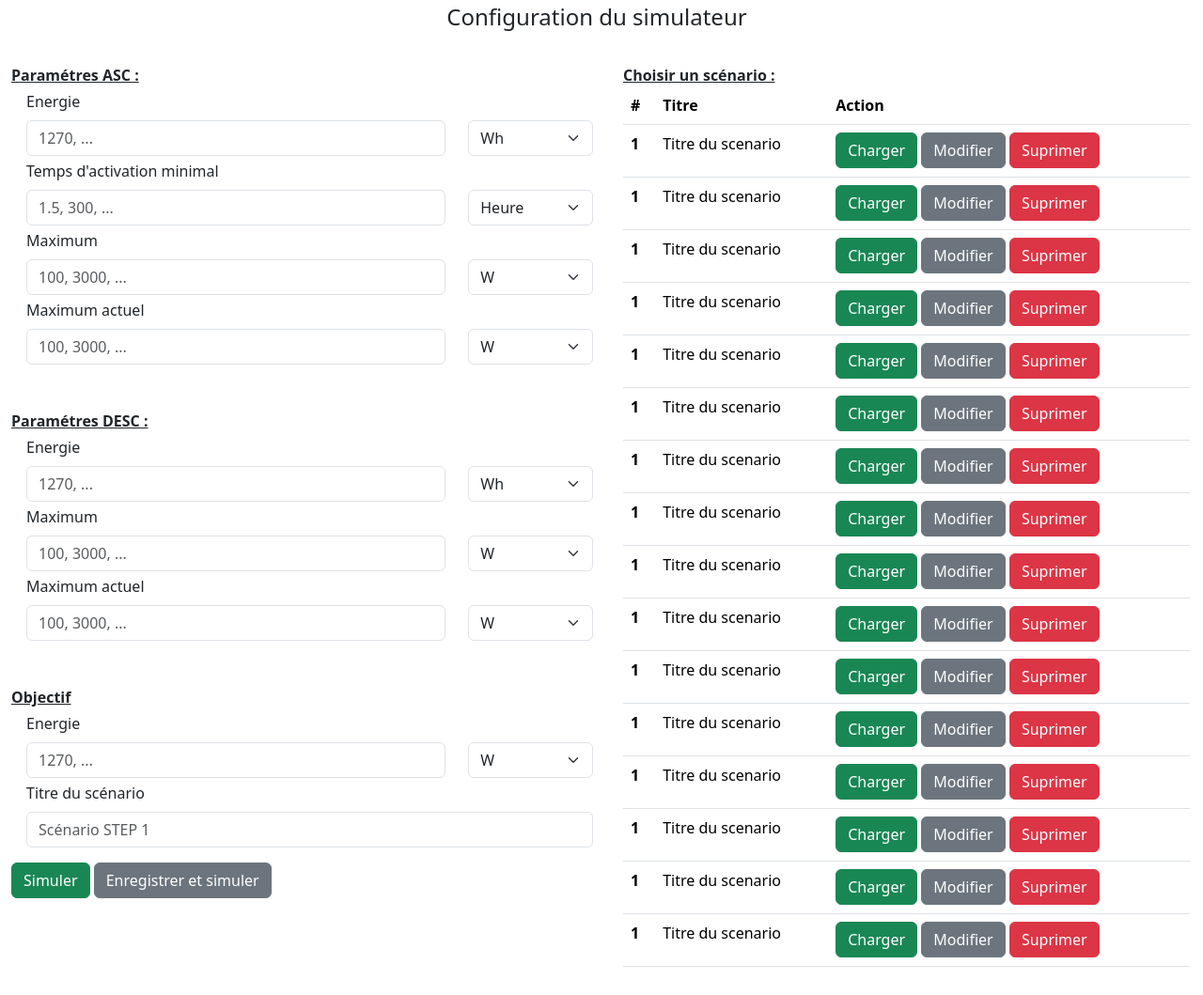
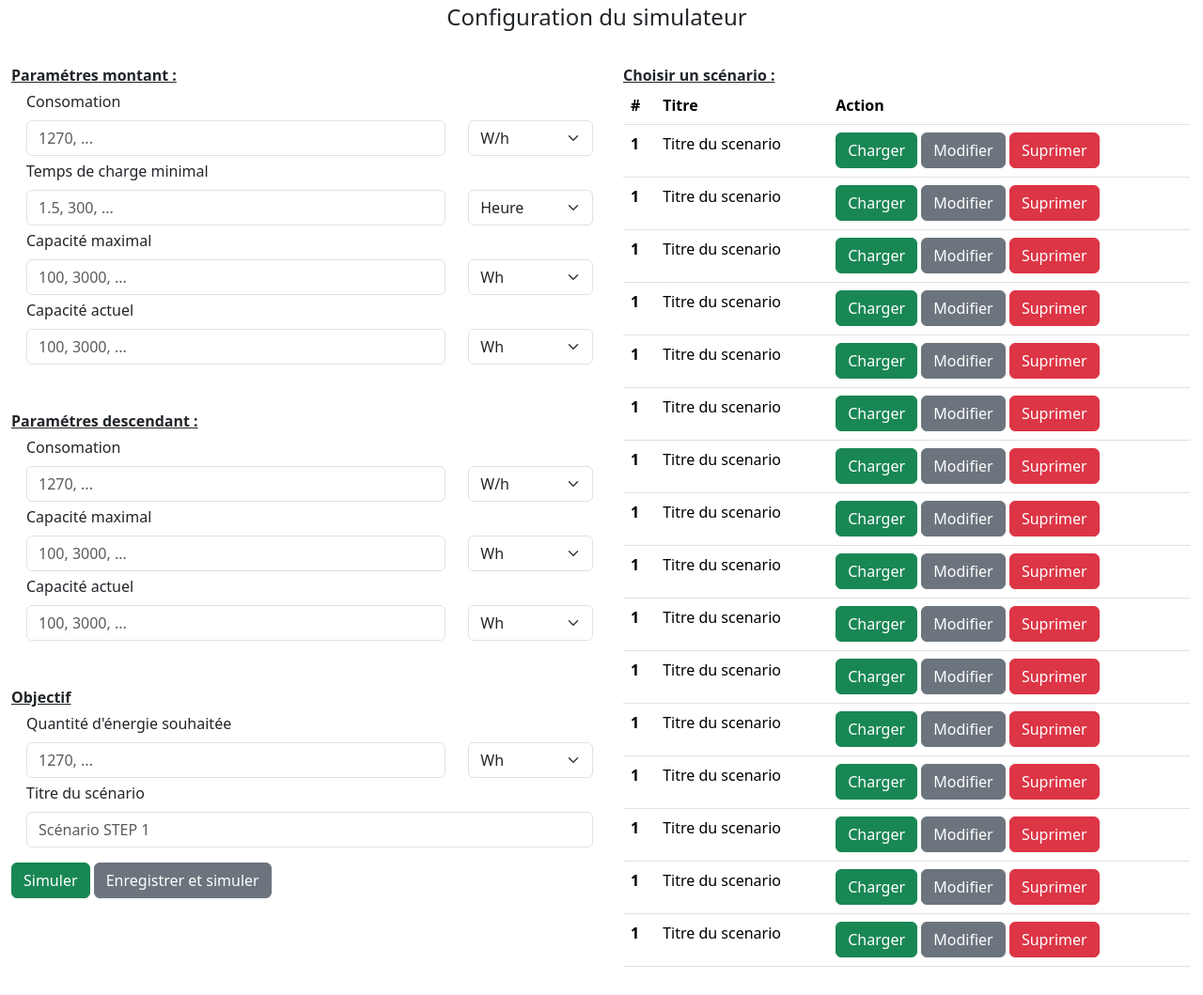
Before and after one commit to Zarbose/Ec2, a Django app: page / in a window 1280 px wide. Shown: the whole page at 94% size. Run offline with Django 4.2, Linux system fonts and the light colour scheme.

Commit message:
[UPDATE] mise a jour des unités et des nom des paramétres

```diff
--- a/webapp/Ec2/scrap/templates/scrap/index.html
+++ b/webapp/Ec2/scrap/templates/scrap/index.html
@@ -19,29 +19,29 @@
                 <form class="ms-2">
                     <div id="asc_parameters" class="">
                         <div class="fw-bold text-decoration-underline">
-                            Paramétres ASC :
+                            Paramétres montant :
                         </div>
                         <div class="ms-3">
                             <div class="mt-1">
-                                <label for="asc_energie" class="form-label">Energie</label>
+                                <label for="asc_energie" class="form-label">Consomation</label>
                                 <div class="row" id="asc_energie">
                                     <div class="col">
                                         <input type="text" class="form-control" placeholder="1270, ..." aria-label="asc_energie" required>
                                     </div>
                                     <div class="col-3">
                                         <select class="form-select" aria-label="unite">
-                                            <option selected="1">Wh</option>
-                                            <option value="2">KWh</option>
-                                            <option value="3">MWh</option>
-                                            <option value="4">GWh</option>
-                                            <option value="5">TWh</option>
+                                            <option selected="1">W/h</option>
+                                            <option value="2">KW/h</option>
+                                            <option value="3">MW/h</option>
+                                            <option value="4">GW/h</option>
+                                            <option value="5">TW/h</option>
                                         </select>
                                     </div>
                                 </div>
                             </div>
 
                             <div class="mt-1">
-                                <label for="asc_activation" class="form-label">Temps d'activation minimal</label>
+                                <label for="asc_activation" class="form-label">Temps de charge minimal</label>
                                 <div class="row" id="asc_activation">
                                     <div class="col">
                                         <input type="text" class="form-control" placeholder="1.5, 300, ..." aria-label="asc_activation" required>
@@ -57,53 +57,10 @@
                             </div>
 
                             <div class="mt-1">
-                                <label for="asc_maximum" class="form-label">Maximum</label>
+                                <label for="asc_maximum" class="form-label">Capacité maximal</label>
                                 <div class="row" id="asc_maximum">
                                     <div class="col">
                                         <input type="text" class="form-control" placeholder="100, 3000, ..." aria-label="asc_maximum" required>
-                                    </div>
-                                    <div class="col-3">
-                                        <select class="form-select" aria-label="unite">
-                                            <option selected="1">W</option>
-                                            <option value="2">KW</option>
-                                            <option value="3">MW</option>
-                                            <option value="4">GW</option>
-                                            <option value="5">TW</option>
-                                        </select>
-                                    </div>
-                                </div>
-                            </div>
-
-                            <div class="mt-1">
-                                <label for="asc_maximum_actu" class="form-label">Maximum actuel</label>
-                                <div class="row" id="asc_maximum_actu">
-                                    <div class="col">
-                                        <input type="text" class="form-control" placeholder="100, 3000, ..." aria-label="asc_maximum_actu" required>
-                                    </div>
-                                    <div class="col-3">
-                                        <select class="form-select" aria-label="unite">
-                                            <option selected="1">W</option>
-                                            <option value="2">KW</option>
-                                            <option value="3">MW</option>
-                                            <option value="4">GW</option>
-                                            <option value="5">TW</option>
-                                        </select>
-                                    </div>
-                                </div>
-                            </div>
-                        </div>
-                    </div>
-
-                    <div id="desc_parameters" class="mt-5">
-                        <div class="fw-bold text-decoration-underline">
-                            Paramétres DESC :
-                        </div>
-                        <div class="ms-3">
-                            <div class="mt-1">
-                                <label for="desc_energie" class="form-label">Energie</label>
-                                <div class="row" id="energie">
-                                    <div class="col">
-                                        <input type="text" class="form-control" placeholder="1270, ..." aria-label="desc_energie" required>
                                     </div>
                                     <div class="col-3">
                                         <select class="form-select" aria-label="unite">
@@ -118,36 +75,79 @@
                             </div>
 
                             <div class="mt-1">
-                                <label for="desc_maximum" class="form-label">Maximum</label>
+                                <label for="asc_maximum_actu" class="form-label">Capacité actuel</label>
+                                <div class="row" id="asc_maximum_actu">
+                                    <div class="col">
+                                        <input type="text" class="form-control" placeholder="100, 3000, ..." aria-label="asc_maximum_actu" required>
+                                    </div>
+                                    <div class="col-3">
+                                        <select class="form-select" aria-label="unite">
+                                            <option selected="1">Wh</option>
+                                            <option value="2">KWh</option>
+                                            <option value="3">MWh</option>
+                                            <option value="4">GWh</option>
+                                            <option value="5">TWh</option>
+                                        </select>
+                                    </div>
+                                </div>
+                            </div>
+                        </div>
+                    </div>
+
+                    <div id="desc_parameters" class="mt-5">
+                        <div class="fw-bold text-decoration-underline">
+                            Paramétres descendant :
+                        </div>
+                        <div class="ms-3">
+                            <div class="mt-1">
+                                <label for="desc_energie" class="form-label">Consomation</label>
+                                <div class="row" id="energie">
+                                    <div class="col">
+                                        <input type="text" class="form-control" placeholder="1270, ..." aria-label="desc_energie" required>
+                                    </div>
+                                    <div class="col-3">
+                                        <select class="form-select" aria-label="unite">
+                                            <option selected="1">W/h</option>
+                                            <option value="2">KW/h</option>
+                                            <option value="3">MW/h</option>
+                                            <option value="4">GW/h</option>
+                                            <option value="5">TW/h</option>
+                                        </select>
+                                    </div>
+                                </div>
+                            </div>
+
+                            <div class="mt-1">
+                                <label for="desc_maximum" class="form-label">Capacité maximal</label>
                                 <div class="row" id="desc_maximum">
                                     <div class="col">
                                         <input type="text" class="form-control" placeholder="100, 3000, ..." aria-label="desc_maximum" required>
                                     </div>
                                     <div class="col-3">
                                         <select class="form-select" aria-label="unite">
-                                            <option selected="1">W</option>
-                                            <option value="2">KW</option>
-                                            <option value="3">MW</option>
-                                            <option value="4">GW</option>
-                                            <option value="5">TW</option>
+                                            <option selected="1">Wh</option>
+                                            <option value="2">KWh</option>
+                                            <option value="3">MWh</option>
+                                            <option value="4">GWh</option>
+                                            <option value="5">TWh</option>
                                         </select>
                                     </div>
                                 </div>
                             </div>
 
                             <div class="mt-1">
-                                <label for="desc_maximum_actu" class="form-label">Maximum actuel</label>
+                                <label for="desc_maximum_actu" class="form-label">Capacité actuel</label>
                                 <div class="row" id="desc_maximum_actu">
                                     <div class="col">
                                         <input type="text" class="form-control" placeholder="100, 3000, ..." aria-label="desc_maximum_actu" required>
                                     </div>
                                     <div class="col-3">
                                         <select class="form-select" aria-label="unite">
-                                            <option selected="1">W</option>
-                                            <option value="2">KW</option>
-                                            <option value="3">MW</option>
-                                            <option value="4">GW</option>
-                                            <option value="5">TW</option>
+                                            <option selected="1">Wh</option>
+                                            <option value="2">KWh</option>
+                                            <option value="3">MWh</option>
+                                            <option value="4">GWh</option>
+                                            <option value="5">TWh</option>
                                         </select>
                                     </div>
                                 </div>
@@ -161,18 +161,18 @@
                         </div>
                         <div class="ms-3">
                             <div class="mt-1">
-                                <label for="obj_energie" class="form-label">Energie</label>
+                                <label for="obj_energie" class="form-label">Quantité d'énergie souhaitée</label>
                                 <div class="row" id="obj_energie">
                                     <div class="col">
                                         <input type="text" class="form-control" placeholder="1270, ..." aria-label="obj_energie" required>
                                     </div>
                                     <div class="col-3">
                                         <select class="form-select" aria-label="unite">
-                                            <option selected="1">W</option>
-                                            <option value="2">KW</option>
-                                            <option value="3">MW</option>
-                                            <option value="4">GW</option>
-                                            <option value="5">TW</option>
+                                            <option selected="1">Wh</option>
+                                            <option value="2">KWh</option>
+                                            <option value="3">MWh</option>
+                                            <option value="4">GWh</option>
+                                            <option value="5">TWh</option>
                                         </select>
                                     </div>
                                 </div>
```
